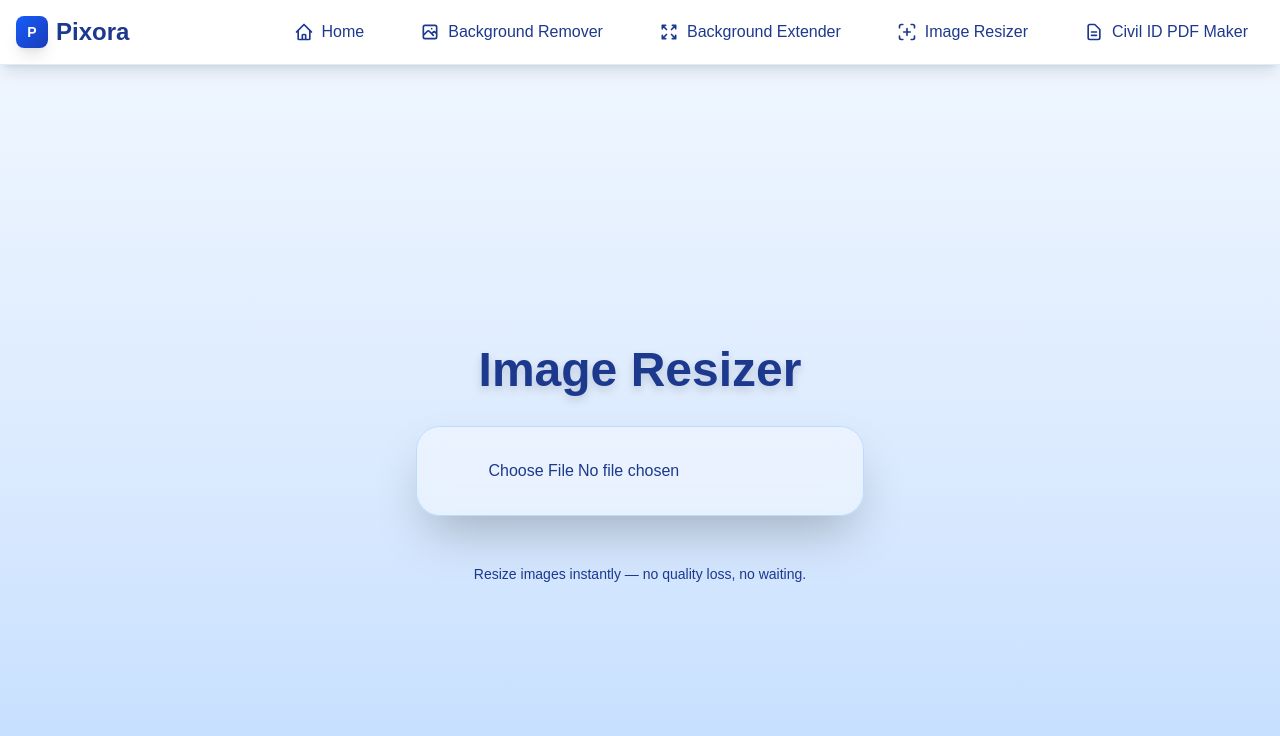
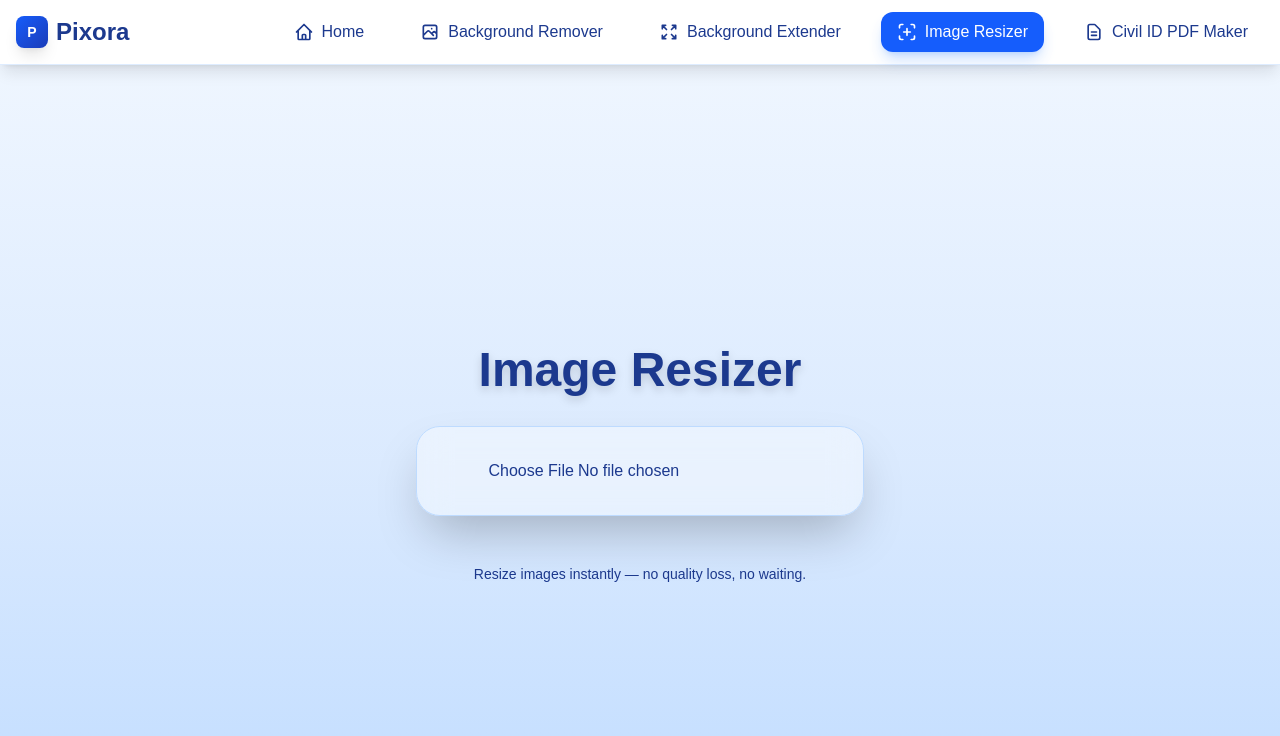
Before and after one commit to BLOUDANJEWELLERY/Pixora, a Next.js app in the folder bg/: page /image-resizer in a window 1280 px wide. Shown: the top 736 px of the page. Built offline with nearby package versions, Linux system fonts and the light colour scheme.

Commit message:
Update Header.tsx

```diff
--- a/bg/components/Header.tsx
+++ b/bg/components/Header.tsx
@@ -87,7 +87,7 @@ export default function SidebarHeader(): ReactElement {
       ),
     },
     {
-      href: "/resize-image",
+      href: "/image-resizer",
       label: "Image Resizer",
       icon: (
         <svg
```
